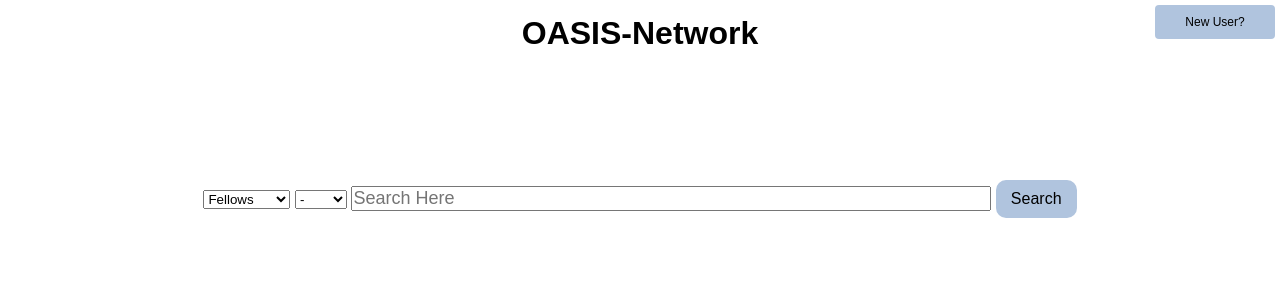
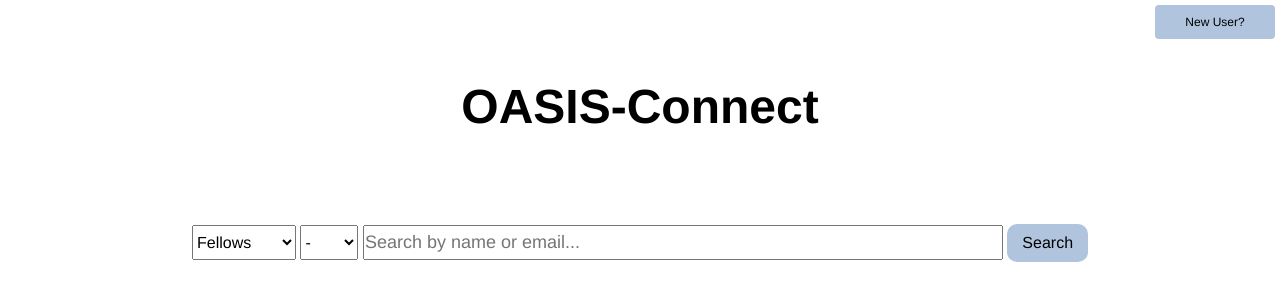
Before and after one commit to c3upz/OASIS_connect, a Flask app: page / in a window 1280 px wide. Shown: the top 301 px of the page. Run offline with Flask 2, Linux system fonts and the light colour scheme.

Commit message:
comments + little more styling

```diff
--- a/main.py
+++ b/main.py
@@ -13,50 +13,34 @@ import algos
 
 app = Flask(__name__)
 
+#defining the TWO routes the application needs
 
+#'/' route leads to the homepage and runs when the application launches
 @app.route('/')
 def index():
     return render_template('index.html')
 
-# Flask tests
+#'/result' route leads to the results page where we display the results from the search term
 @app.route('/result')
 def results():
     spreadsheetSelection = request.args.get("spreadsheetDropDown")
     #spreadsheetSelection = int(spreadsheetSelection)
     print(spreadsheetSelection)
     typeSearch = request.args.get("searchbox")
-    print(typeSearch) #this now prints out whatever was put in the searchbox
+    print(typeSearch)  # this now prints out whatever was put in the searchbox
     dateSearch = 0
     dateSearch = request.args.get("dateDropDown")
-    if dateSearch != '0':
+    #this allows for the date search field to be left blank
+    if dateSearch != '0': #if value is not '0' then make it an int bc the user has selected a date
         dateSearch = int(dateSearch)
-    else:
+    else: #otherwise the user selected '-' which cooresponds to value '0'.. here the user does not want to search by year
         dateSearch = ""
-    print(dateSearch)
+    #searchInput is an array of the search terms the user has inputed
     searchInput = [typeSearch,  dateSearch, '']
-    print (searchInput)
-    # myJSON = api.GET_REQUEST('Mentor')
-    myJSON = api.GET_REQUEST(spreadsheetSelection)
-    myOut = algos.search_function(myJSON, searchInput)
-    print(myOut) #prints the array of ppl that it is returning
-    return render_template('results.html', myJSON = myOut)
-
-
-# @app.route("/modulesTest")
-# def modulesTest():
-#   firstName,lastName = userInfo.get_specific_userInfo(1, 'Mentor')
-#   return render_template('modulesTest.html', firstName=firstName, lastName=lastName)
-
-# @app.route('/forms', methods=['POST'])
-# def my_form_data():
-#   text = request.form['text']
-#   processed_text = text.upper()
-#   return processed_text
-
-# @app.route("/html_req_test")
-# def getEmail():
-#   email = html_req_test()
-#   return render_template('html_req_test.html', email=email)
+    myJSON = api.GET_REQUEST(spreadsheetSelection) #loads the spreadsheet data for given spreadsheet
+    myOut = algos.search_function(myJSON, searchInput) #output after data was compared to search terms
+    #print(myOut)  # prints the array of ppl that it is returning
+    return render_template('results.html', myJSON=myOut)
 
 
 if __name__ == "__main__":
--- a/static/styles/index.css
+++ b/static/styles/index.css
@@ -1,13 +1,13 @@
+/* setting defaults for document */
 * {
   padding: 0;
   margin: 0;
   box-sizing: border-box;
-  font-family: sans-serif;
+  font-family: Helvetica;
 }
 
+/* aligning the content of the document in the center */
 body {
-  /* display: flex;
-  flex-direction: column; */
   text-align: center;
 }
 
@@ -17,7 +17,25 @@ header {
   padding-top: 15px;
 }
 
+h1 {
+  padding-top: 5%;
+  font-size: xxx-large;
+}
 
+/* changing to size of the dropdown menu buttons and dropdown menu items */
+select {
+  height: 35px;
+  font-size: medium;
+}
+
+/* had to add padding to the right of the spreadsheetDropDown so the text did not
+      overlap with right side edge */
+#spreadsheetDropDown {
+  width: fit-content;
+  padding-right: 4px;
+}
+
+/* making the new user button stay in the upper right hand corner */
 #newUserButton {
   position: absolute;
   right: 0;
@@ -26,11 +44,12 @@ header {
 }
 
 #searchForm {
-  padding-top: 10%;
+  padding-top: 7%;
 }
 
 #searchbox {
   width: 50%;
+  height: 35px;
   /* height: 200%; */
   font-size: large;
 }
@@ -40,6 +59,8 @@ header {
   padding: 1%;
 }
 
+/* creating animation for new user button.. I want to do this becuase I want to add a
+      signifier that the user will be leaving the page */
 .button {
   display: inline-block;
   border-radius: 4px;
@@ -84,6 +105,7 @@ header {
   right: 0;
 }
 
+/* making the search button change colors on hover (3 stage animation) */
 .searchButton {
   display: inline-block;
   padding: 10px 15px;
--- a/templates/index.html
+++ b/templates/index.html
@@ -2,7 +2,7 @@
 <html>
 
 <head>
-    <title>OASIS-Network Homepage</title>
+    <title>OASIS-Connect Homepage</title>
     <meta charset="utf-8">
     <link rel="stylesheet" type=text/css href="{{ url_for('static',filename='styles/index.css') }}">
     <script src="https://ajax.googleapis.com/ajax/libs/jquery/3.4.1/jquery.min.js"></script>
@@ -10,13 +10,13 @@
 
 <body>
     <header>
-        <h1>OASIS-Network</h1>
+        <!-- <h1>OASIS-Network</h1> -->
         <button id="newUserButton" class="button"
             onclick="window.location.href = 'https://docs.google.com/forms/d/1uyUnHxLkUQWFygOucrCf-tYvRS4cGHLaIRvMPSBui7c/edit'">
             <span>New User?</span>
         </button>
     </header>
-
+    <h1>OASIS-Connect</h1>
 
 
     <form action="/result" name="search" id="searchForm" methods="POST">
@@ -34,7 +34,7 @@
             <option value="2019">2019</option>
             <option value=2020>2020</option>
         </select>
-        <input type="text" name="searchbox" id="searchbox" placeholder="Search Here">
+        <input type="text" name="searchbox" id="searchbox" placeholder="Search by name or email...">
         <!-- <input type="submit" id="submitButton" name="submitAction" value="search"> -->
         <button type="submit" class="searchButton" value="search"><span>Search</span></button>
     </form>
```
Also changed, not shown: static/styles/results.css (+18 -1 lines), templates/results.html (+14 -13 lines).
